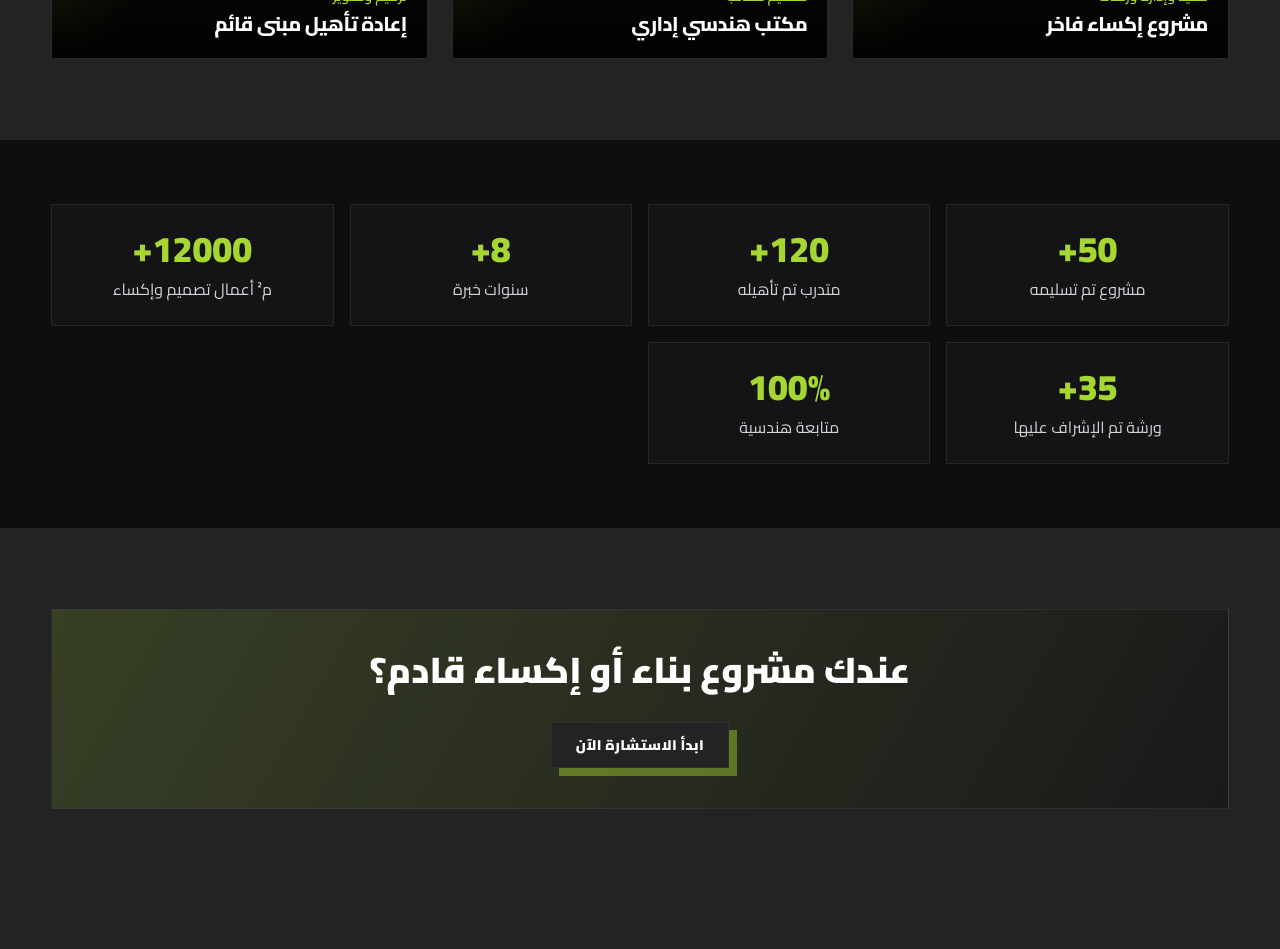
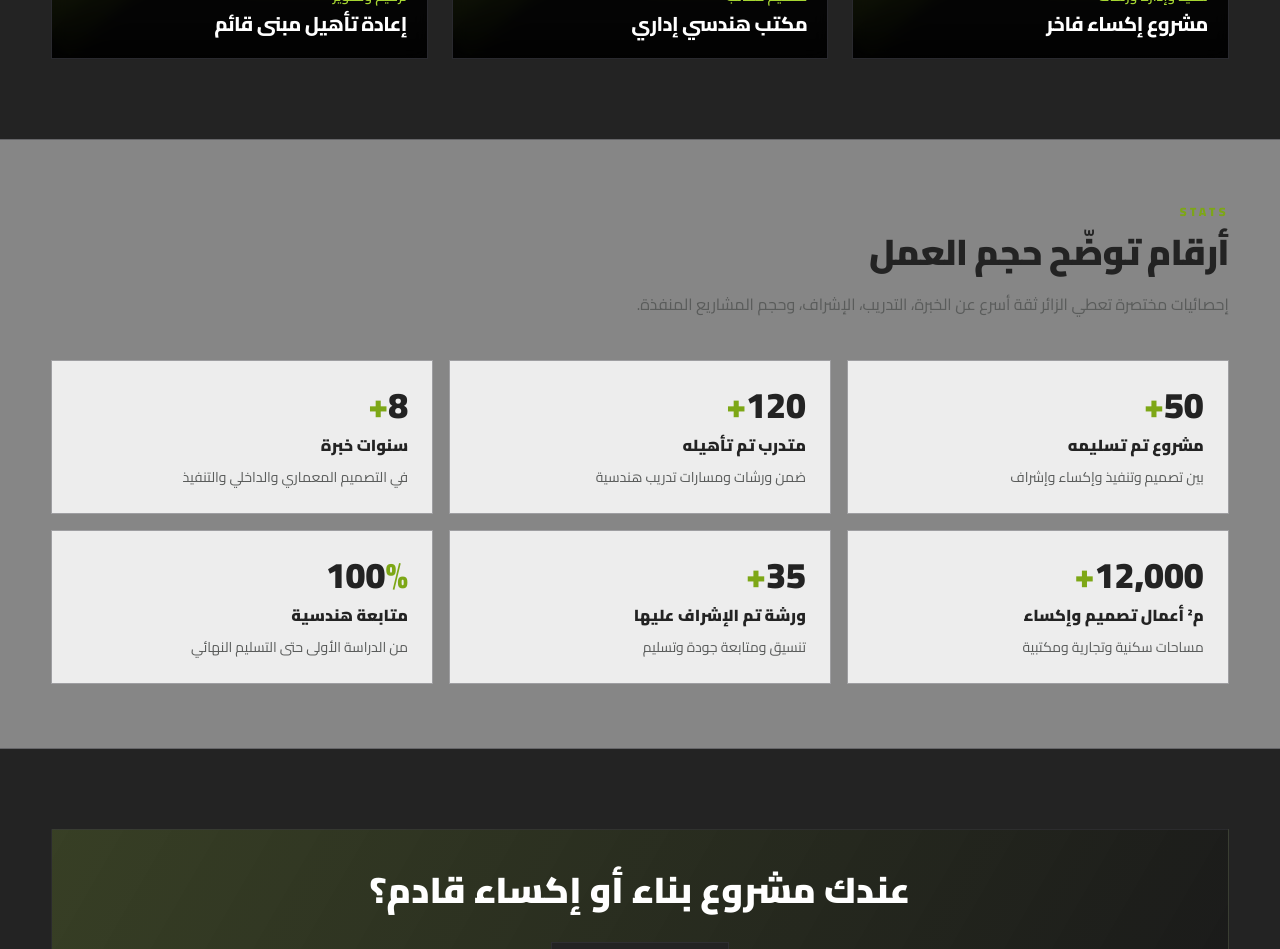
Before and after one commit to abod-haes/architecture-beats, a Next.js app: page / in a window 1280 px wide. Shown: the part 4320-5269 px from the top of the page. Built offline with nearby package versions, Linux system fonts and the light colour scheme.

Commit message:
Add expanded animated construction stats

```diff
--- a/src/components/sections/StatsSection.tsx
+++ b/src/components/sections/StatsSection.tsx
@@ -1,16 +1,22 @@
 "use client";
 
-import { useEffect, useState } from "react";
-import { siteData } from "@/data/siteData";
-import { motion } from "framer-motion";
-import { staggerContainer } from "@/lib/motion";
+import { useEffect, useRef, useState } from "react";
+import { motion, useInView } from "framer-motion";
+import { useSiteContent } from "@/context/LocaleContext";
+import SectionTitle from "../ui/SectionTitle";
+import { fadeUp, staggerContainer } from "@/lib/motion";
 
-function useCounter(target: number) {
+function useCounter(target: number, active: boolean) {
   const [count, setCount] = useState(0);
 
   useEffect(() => {
+    if (!active) {
+      setCount(0);
+      return;
+    }
+
     let current = 0;
-    const step = Math.max(1, Math.ceil(target / 35));
+    const step = Math.max(1, Math.ceil(target / 42));
     const id = setInterval(() => {
       current += step;
       if (current >= target) {
@@ -19,41 +25,55 @@ function useCounter(target: number) {
       } else {
         setCount(current);
       }
-    }, 25);
+    }, 22);
+
     return () => clearInterval(id);
-  }, [target]);
+  }, [active, target]);
 
   return count;
 }
 
-function StatCard({ label, value, suffix }: { label: string; value: number; suffix: string }) {
-  const count = useCounter(value);
+function StatCard({ label, value, suffix, description }: { label: string; value: number; suffix: string; description: string }) {
+  const ref = useRef<HTMLElement | null>(null);
+  const inView = useInView(ref, { amount: 0.45 });
+  const count = useCounter(value, inView);
 
   return (
-    <article className="border border-zinc-700 bg-zinc-900/60 p-6 text-center">
-      <p className="text-4xl font-black text-brand-primary">
-        {count}
-        {suffix}
+    <motion.article
+      ref={ref}
+      variants={fadeUp}
+      whileHover={{ y: -6, scale: 1.02 }}
+      className="border border-brand-dark/15 bg-white/85 p-6"
+    >
+      <p className="text-4xl font-black text-brand-dark">
+        {count.toLocaleString()}
+        <span className="text-brand-secondary">{suffix}</span>
       </p>
-      <p className="mt-2 text-zinc-300">{label}</p>
-    </article>
+      <p className="mt-2 font-black text-brand-dark">{label}</p>
+      <p className="mt-2 text-sm leading-6 text-brand-gray">{description}</p>
+    </motion.article>
   );
 }
 
 export default function StatsSection() {
+  const content = useSiteContent();
+
   return (
-    <section className="border-y border-brand-primary/20 bg-zinc-950/80 py-16">
+    <section className="border-y border-brand-dark/10 bg-white/45 py-16">
+      <div className="mx-auto w-[92%] max-w-7xl">
+        <SectionTitle title={content.texts.statsTitle} description={content.texts.statsDescription} eyebrow="Stats" />
         <motion.div
           initial="hidden"
           whileInView="visible"
-        viewport={{ once: true }}
+          viewport={{ once: false, amount: 0.18 }}
           variants={staggerContainer}
-        className="mx-auto grid w-[92%] max-w-7xl gap-4 md:grid-cols-4"
+          className="mt-10 grid gap-4 sm:grid-cols-2 lg:grid-cols-3"
         >
-        {siteData.stats.map((item) => (
-          <StatCard key={item.label} label={item.label} value={item.value} suffix={item.suffix} />
+          {content.stats.map((item) => (
+            <StatCard key={item.label} label={item.label} value={item.value} suffix={item.suffix} description={item.description} />
           ))}
         </motion.div>
+      </div>
     </section>
   );
 }
```
Lines whose indentation alone changed are shown as unchanged.
